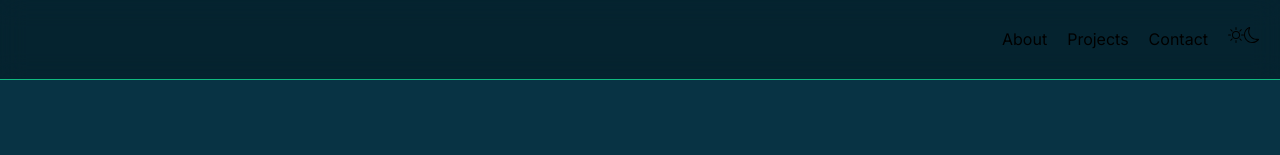
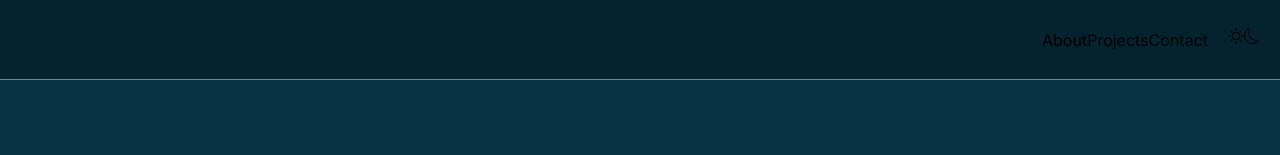
Before and after one commit to coolusername244/portfolio, a Next.js app: page / in a window 1280 px wide. Shown: the top 155 px of the page. Built offline with nearby package versions, Linux system fonts and the light colour scheme.

Commit message:
refactor(moved li and span to navbar component for scroll styling)

```diff
--- a/src/app/components/Navbar/NavItem.tsx
+++ b/src/app/components/Navbar/NavItem.tsx
@@ -27,12 +27,9 @@ const NavItem: React.FC<NavItemProps> = ({ item }) => {
 
   return (
     <>
-      <li className="ml-5 cursor-pointer group hover:tracking-widest transition-all duration-2000">
-        <Link href={`#${item.toLowerCase()}`} onClick={handleClick}>
-          {item}
-        </Link>
-        <span className="block max-w-0 group-hover:max-w-full transition-all  h-[1px] bg-emerald-500"></span>
-      </li>
+      <Link href={`#${item.toLowerCase()}`} onClick={handleClick}>
+        {item}
+      </Link>
     </>
   );
 };
```
